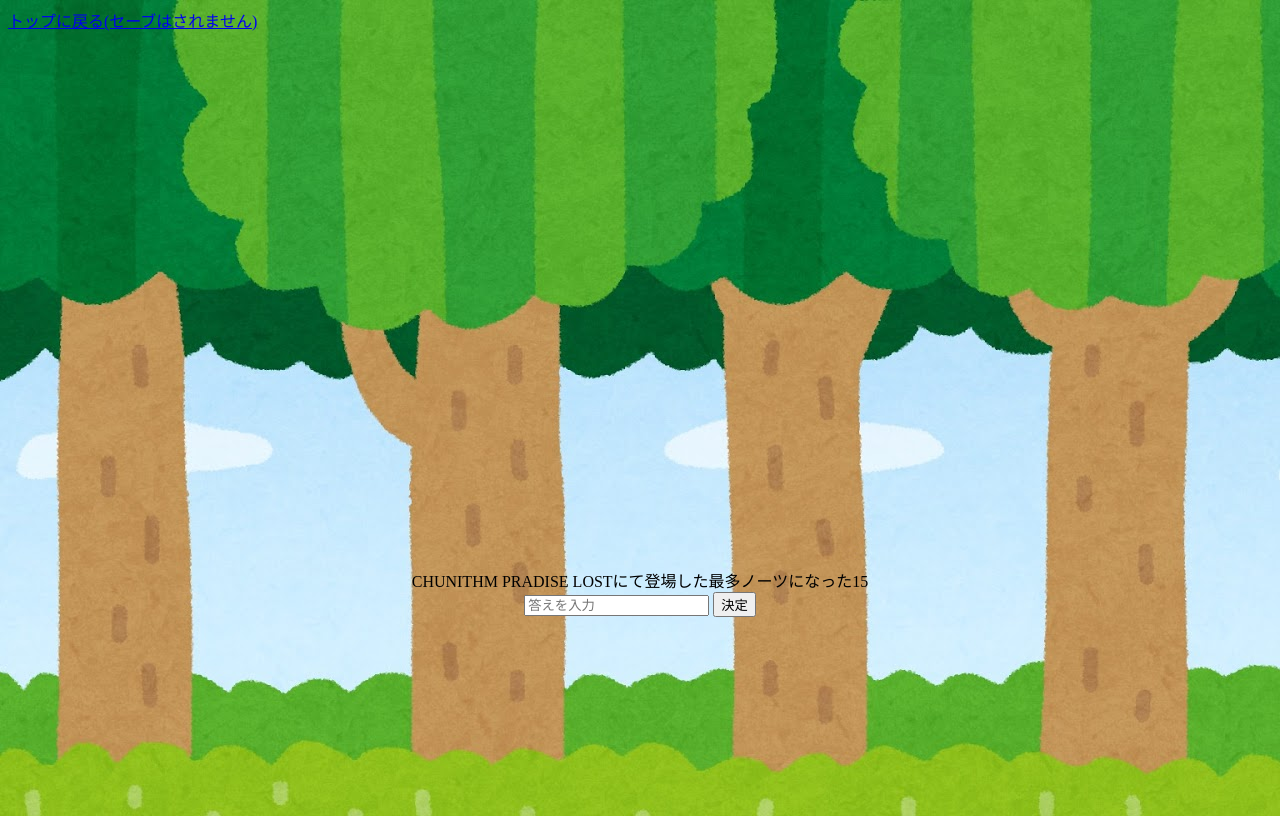
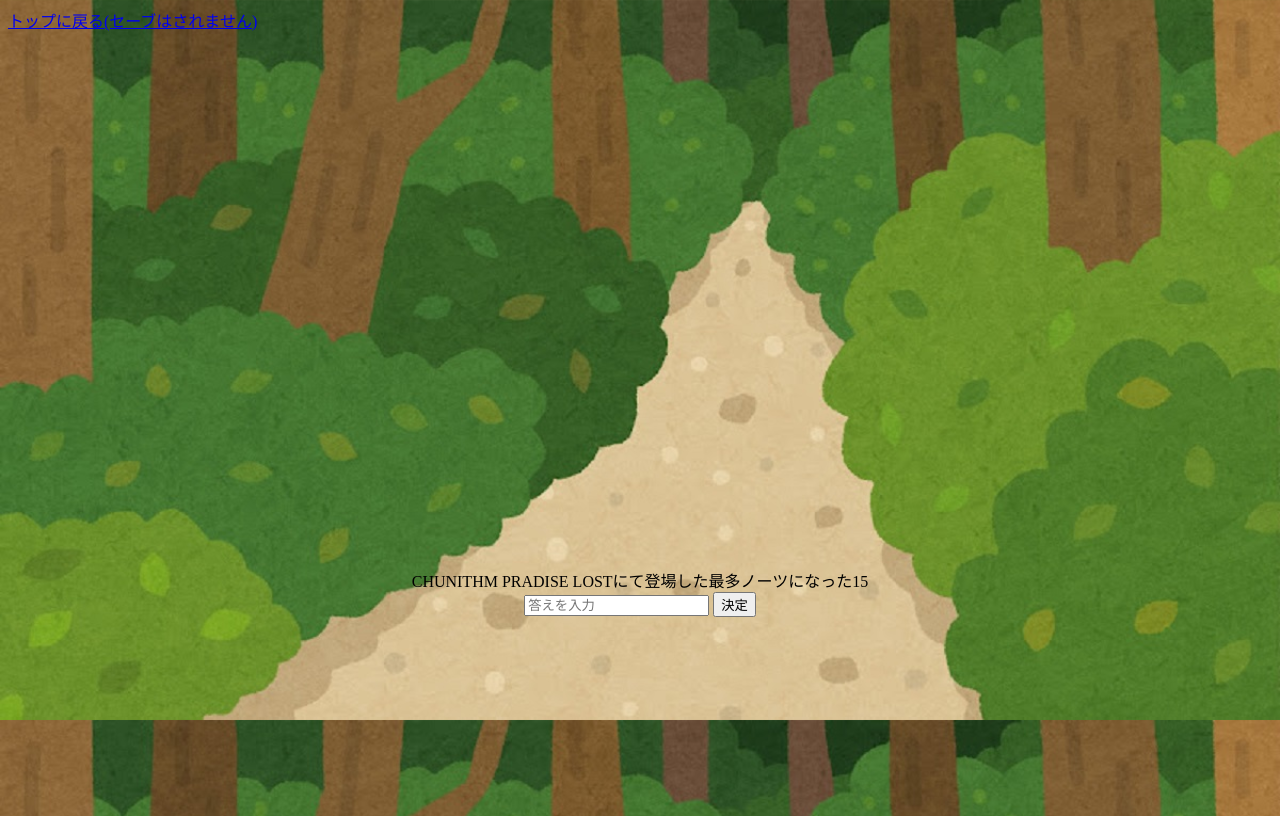
Before and after one commit to yuha-yuha/quizeBattle, a plain HTML site: page game.html in a window 1280 px wide. Drawn offline with Linux system fonts and the light colour scheme; a web font is replaced by a local one.

Commit message:
背景変更

```diff
--- a/game.css
+++ b/game.css
@@ -1,5 +1,6 @@
 body {
-    background-image: url("mori.png");
+    background-image: url("mori2.png");
+    background-size: contain;
     font-family: "Nico Moji";
 }
 
```
Also changed, not shown: mori2.png (added).
